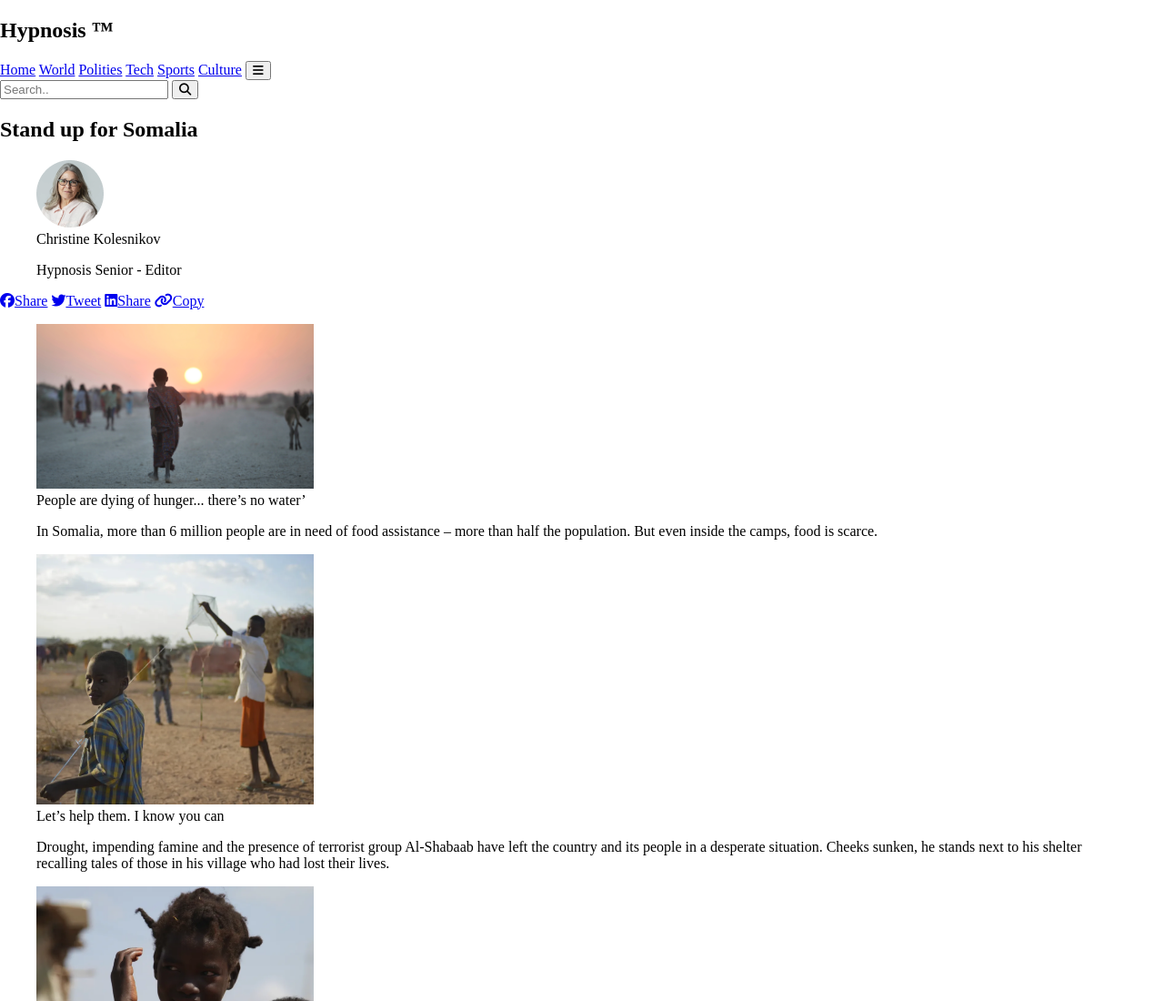
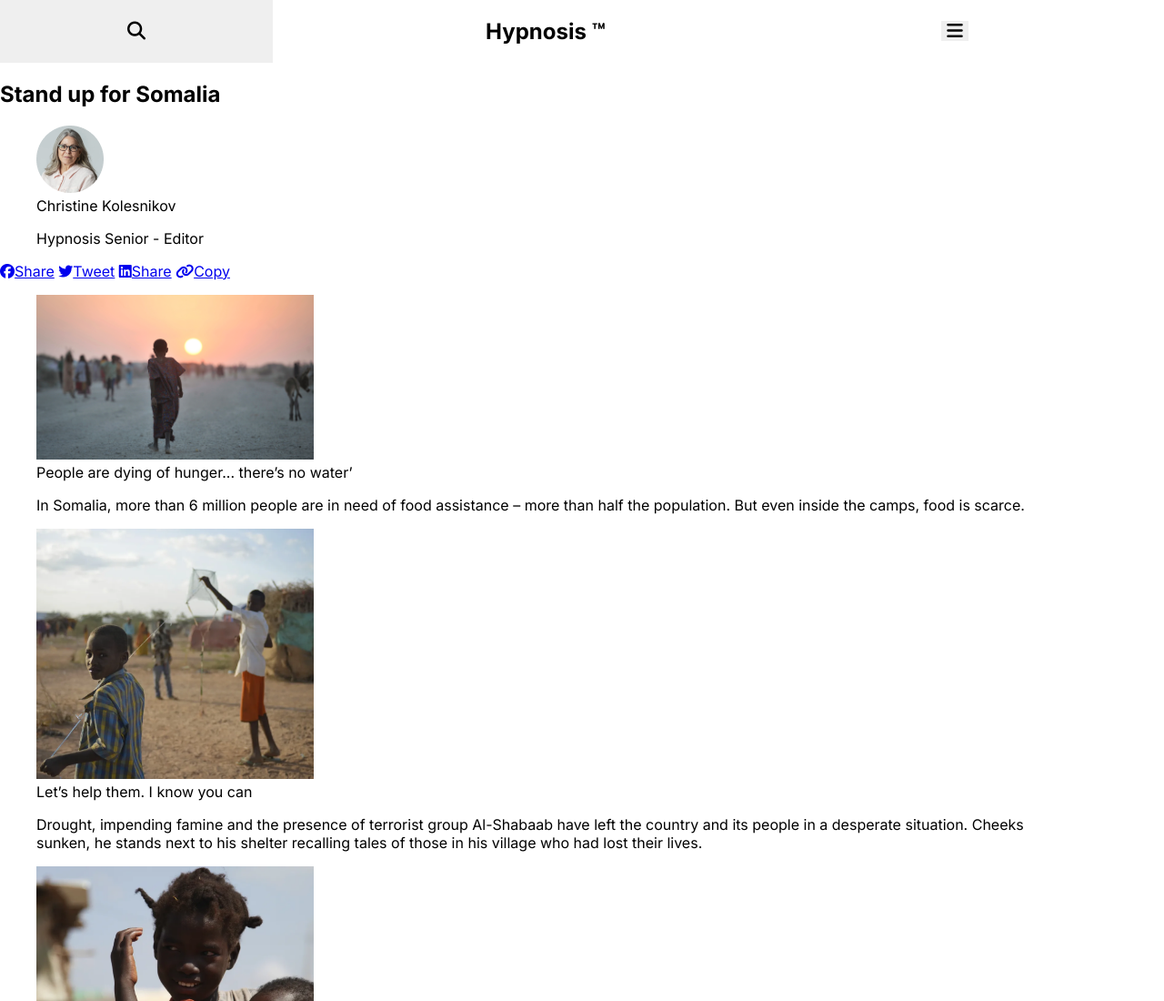
Before and after one commit to sazukeR/Hypnosis, a website: page index.html in a window 1280 px wide. Shown: the top 1100 px of the page at 91% size. Drawn offline with Linux system fonts and the light colour scheme.

Commit message:
Add first styles

```diff
--- a/styles.css
+++ b/styles.css
@@ -1,6 +1,87 @@
+:root {
+  font-family: "Inter", sans-serif;
+  --main-color: blue;
+}
+
 html,
 body {
   margin: 0;
   padding: 0;
   box-sizing: border-box;
 }
+
+.container {
+  display: flex;
+  flex-direction: column;
+  width: 100%;
+  max-width: 1200px;
+}
+
+.nav {
+  display: flex;
+  flex-direction: row;
+  width: 100%;
+}
+
+.nav .logo {
+  justify-content: center;
+  order: 2;
+  width: 50%;
+}
+
+.nav .logo h2 {
+  text-align: center;
+}
+
+.nav .navbar {
+  display: flex;
+  flex-direction: row;
+  justify-content: center;
+  align-items: center;
+  width: 25%;
+  order: 3;
+}
+
+.nav .navbar a {
+  display: none
+}
+
+.nav .navbar button {
+  width: 100%;
+  border: none;
+}
+
+.nav .navbar button i {
+  font-size: 20px;
+}
+
+
+.nav .search {
+  display: flex;
+  flex-direction: row;
+  width: 25%;
+  border: none;
+  border-radius: 10%;
+  order: 1;
+}
+
+.nav .search input {
+  width: 80%;
+  border: none;
+  padding: 2px;
+  display: none;
+}
+
+.nav .search input:focus {
+  border: none;
+  outline: none;
+}
+
+.nav .search button {
+  width: 100%;
+  border: none;
+}
+
+.nav .search button i {
+  font-size: 20px;
+}
```
